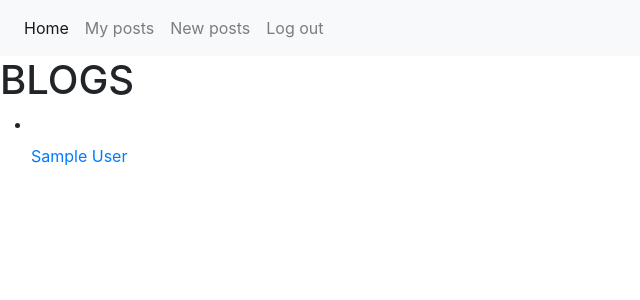
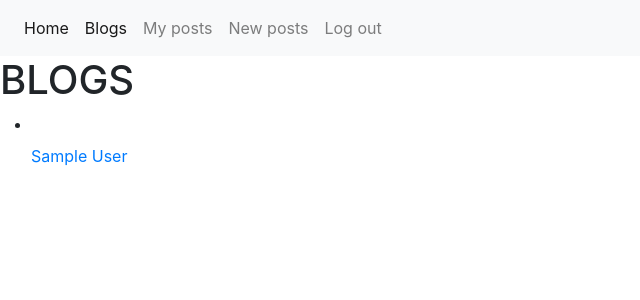
Before and after one commit to Alcaudon/wordPleaseBlogging, a Django app: page /blogs/ in a window 1280 px wide. Shown: the top 300 px of the page, without its empty margins (0-640 px from the left). Run offline with Django 3.2, Linux system fonts and the light colour scheme; the visitor is signed in with stand-in values (Sample User, id 1); data comes from the database, SQL or seed files in the repository; some libraries are stand-ins or nearby versions.

Commit message:
Añadimos la lista de blogs al menú de la página

```diff
--- a/wordplease/templates/base.html
+++ b/wordplease/templates/base.html
@@ -13,6 +13,9 @@
             <ul class="navbar-nav mr-auto">
                 <li class="nav-item active">
                     <a class="nav-link" href="{% url 'home_page' %}">Home <span class="sr-only">(current)</span></a>
+                </li>
+                <li class="nav-item active">
+                    <a class="nav-link" href="{% url 'blogs_page' %}">Blogs <span class="sr-only">(current)</span></a>
                 </li>
                 {%  if user.is_authenticated %}
                     <li class="nav-item">
```
